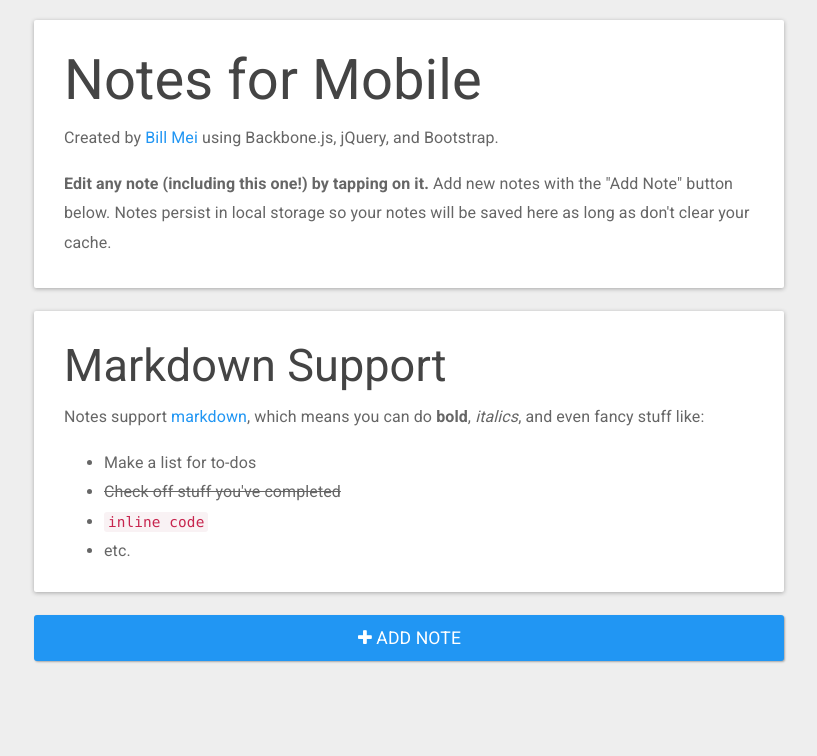
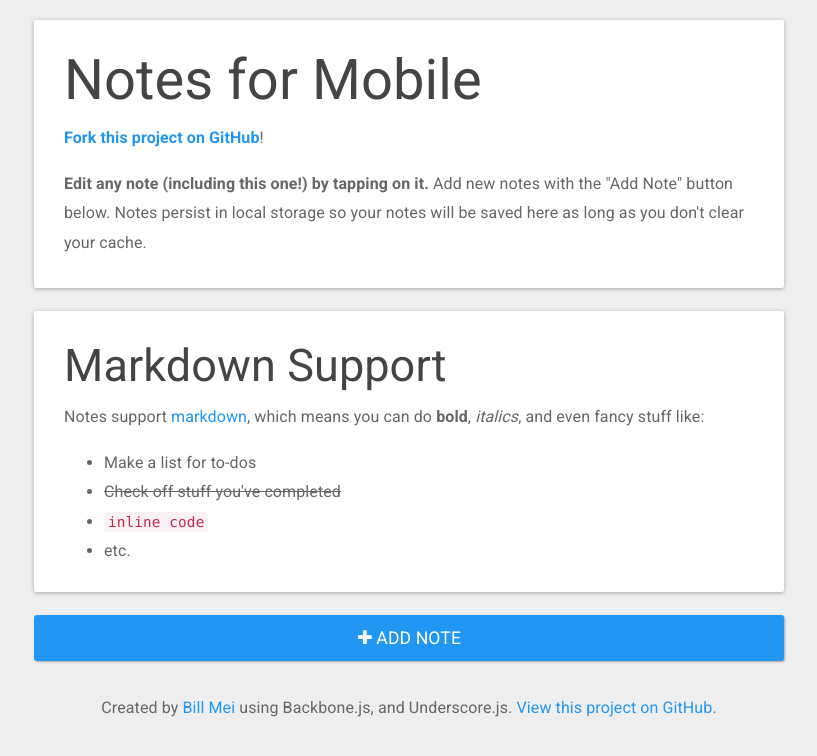
Before and after one commit to billmei/mobile-notes, a plain HTML site: page index.html in a window 1280 px wide. Shown: the whole page, without its empty margins (231-1048 px from the left). Drawn offline with Linux system fonts and the light colour scheme.

Commit message:
Change footer info

```diff
--- a/css/main.css
+++ b/css/main.css
@@ -13,6 +13,9 @@ h1, h2, h3, h4, h5, h6 {
 }
 .text-sm {
   font-size: 0.75em;
+}
+.vertical-space {
+  margin-top: 2em;
 }
 
 .note-input,
--- a/index.html
+++ b/index.html
@@ -22,6 +22,11 @@
         </div>
       </div>
     </div>
+    <footer class="row vertical-space">
+      <div class="col-xs-12 col-sm-10 col-sm-offset-1 col-lg-8 col-lg-offset-2">
+        <p class="muted text-center">Created by <a href="http://www.kortaggio.com">Bill Mei</a> using Backbone.js, and Underscore.js. <a href="https://github.com/Kortaggio/mobile-notes">View this project on GitHub</a>.</p>
+      </div>
+    </footer>
   </div>
   <script src="js/vendor/jquery-1.11.2.min.js"></script>
   <script src="js/vendor/bootstrap.min.js"></script>
--- a/js/main.js
+++ b/js/main.js
@@ -91,9 +91,9 @@ $(document).ready(function() {
       this.collection.fetch();
       if (this.collection.length === 0) {
         // Defaults if there are no notes
-        var welcome1 = '# Notes for Mobile\nCreated by [Bill Mei](http://www.kortaggio.com) using Backbone.js, jQuery, and Bootstrap.' +
+        var welcome1 = '# Notes for Mobile\n**[Fork this project on GitHub](https://github.com/Kortaggio/mobile-notes)**!' +
           '\n\n**Edit any note (including this one!) by tapping on it.** ' +
-          'Add new notes with the "Add Note" button below. Notes persist in local storage so your notes will be saved here as long as don\'t clear your cache.';
+          'Add new notes with the "Add Note" button below. Notes persist in local storage so your notes will be saved here as long as you don\'t clear your cache.';
         var welcome2 = '## Markdown Support\nNotes support [markdown](https://help.github.com/articles/markdown-basics/), which means you can do **bold**, *italics*, and even fancy stuff like:\n'+
           '\n- Make a list for to-dos' +
           '\n- ~~Check off stuff you\'ve completed~~' +
```
